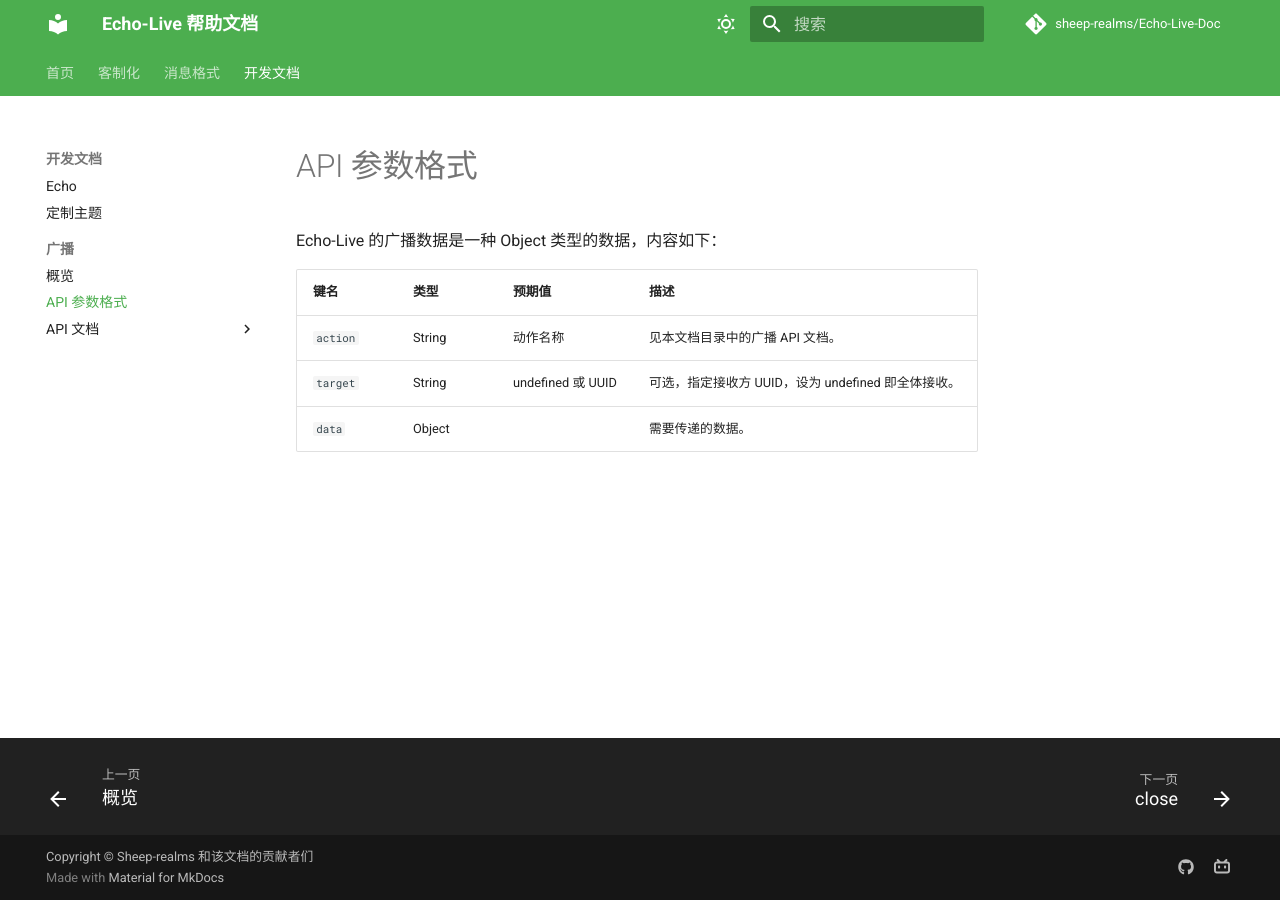
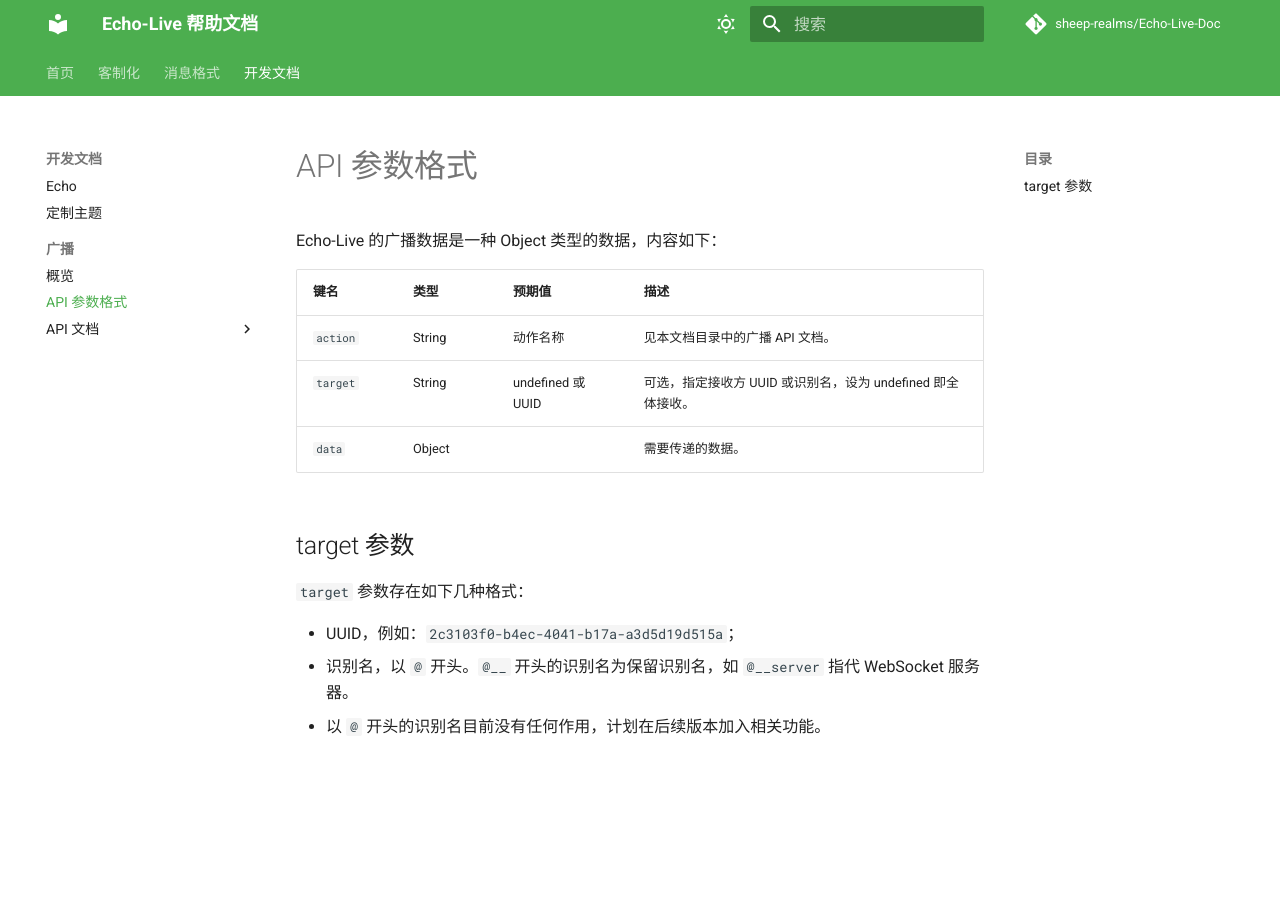
Before and after one commit to sheep-realms/Echo-Live-Doc, an MkDocs documentation site: the page built from docs/dev/broadcast/api.md, in a window 1280 px wide and 900 px high. Built offline with MkDocs 1.6.1 and Material for MkDocs 9.7.7, drawn with Linux system fonts in a browser that asks for light colours; comment, search, counter and statistics services are not loaded.

```diff
--- a/docs/dev/broadcast/api.md
+++ b/docs/dev/broadcast/api.md
@@ -4,5 +4,12 @@ Echo-Live 的广播数据是一种 Object 类型的数据，内容如下：
 | 键名 | 类型 | 预期值 | 描述 |
 | - | - | - | - |
 | `action` | String | 动作名称 | 见本文档目录中的广播 API 文档。 |
-| `target` | String | undefined 或 UUID | 可选，指定接收方 UUID，设为 undefined 即全体接收。 |
+| `target` | String | undefined 或 UUID | 可选，指定接收方 UUID 或识别名，设为 undefined 即全体接收。 |
 | `data` | Object | | 需要传递的数据。 |
+
+## target 参数
+`target` 参数存在如下几种格式：
+
+- UUID，例如：`2c3103f0-b4ec-4041-b17a-a3d5d19d515a`；
+- 识别名，以 `@` 开头。`@__` 开头的识别名为保留识别名，如 `@__server` 指代 WebSocket 服务器。
+  - 以 `@` 开头的识别名目前没有任何作用，计划在后续版本加入相关功能。
```
Also changed, not shown: docs/main/security.md (+1 -1 lines).
